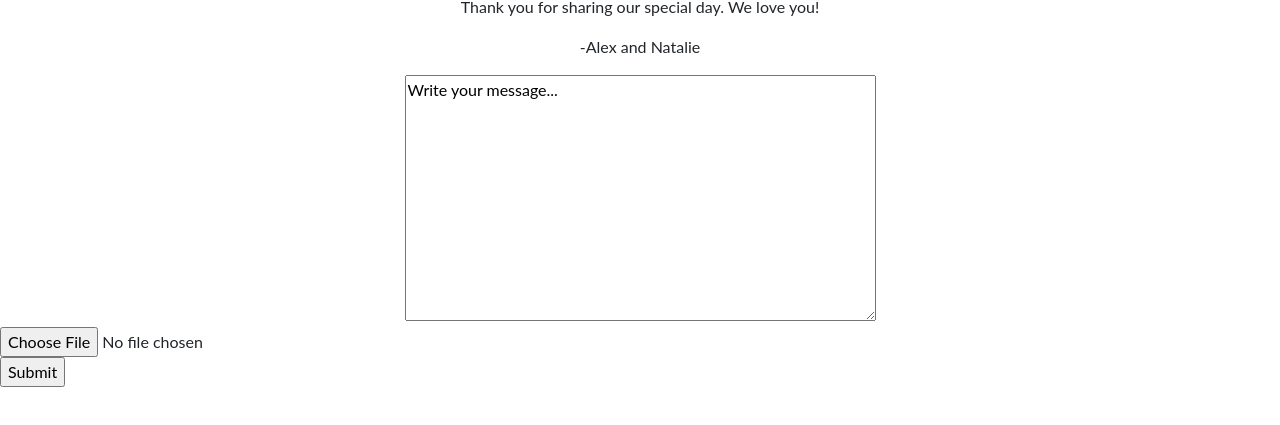
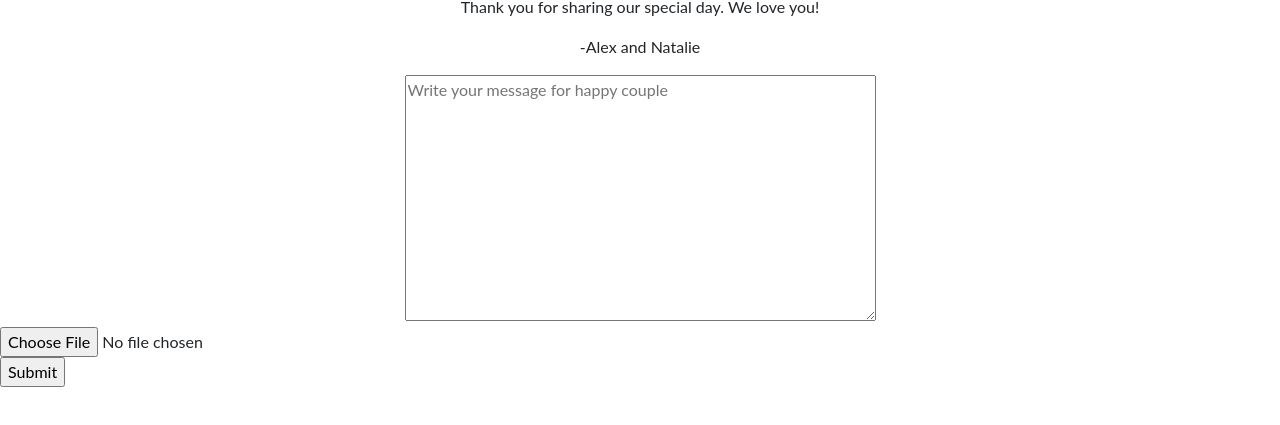
Before and after one commit to dammalex3/modern-guestbook, a website: page index.html in a window 1280 px wide. Shown: the part 117-542 px from the top of the page. Drawn offline with Linux system fonts and the light colour scheme.

Commit message:
Update index.html

```diff
--- a/index.html
+++ b/index.html
@@ -51,7 +51,7 @@
         <row>
             <div class="text-center">
                 <form>
-                    <textarea name="message" rows="10" cols="50">Write your message...</textarea>
+                    <textarea name="message" rows="10" cols="50" placeholder="Write your message for happy couple"></textarea>
                     <br>
                 </form>
             </div>
```
